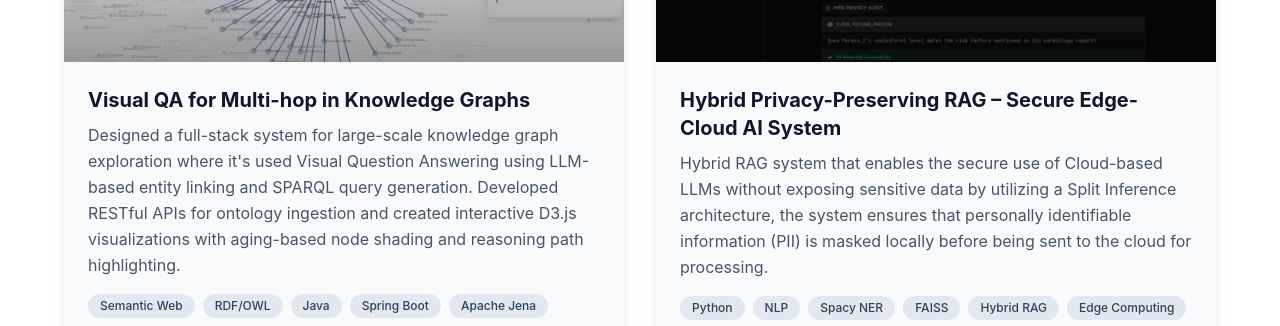
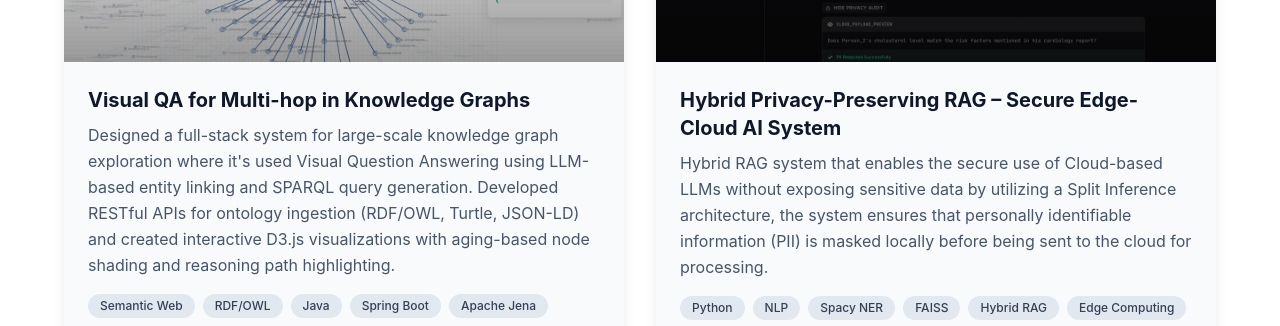
Before and after one commit to davidhristov59/davidhristov59.github.io, a React (Vite) app in the folder portfolio/: page / in a window 1280 px wide. Shown: the part 1820-2146 px from the top of the page. Built offline with nearby package versions, Linux system fonts and the light colour scheme.

Commit message:
feat: specify supported ontology ingestion formats in project description

```diff
--- a/portfolio/src/data/portfolioData.jsx
+++ b/portfolio/src/data/portfolioData.jsx
@@ -76,7 +76,7 @@ export const skillsData = [
 export const projectsData = [
     {
         title: 'Visual QA for Multi-hop in Knowledge Graphs',
-        description: "Designed a full-stack system for large-scale knowledge graph exploration where it's used Visual Question Answering using LLM-based entity linking and SPARQL query generation. Developed RESTful APIs for ontology ingestion and created interactive D3.js visualizations with aging-based node shading and reasoning path highlighting.",
+        description: "Designed a full-stack system for large-scale knowledge graph exploration where it's used Visual Question Answering using LLM-based entity linking and SPARQL query generation. Developed RESTful APIs for ontology ingestion (RDF/OWL, Turtle, JSON-LD) and created interactive D3.js visualizations with aging-based node shading and reasoning path highlighting.",
         link: 'https://github.com/davidhristov59/visualKGQA',
         tags: ['Semantic Web', 'RDF/OWL', 'Java', 'Spring Boot', 'Apache Jena', 'React', 'D3.js'],
         image: radial,
```
